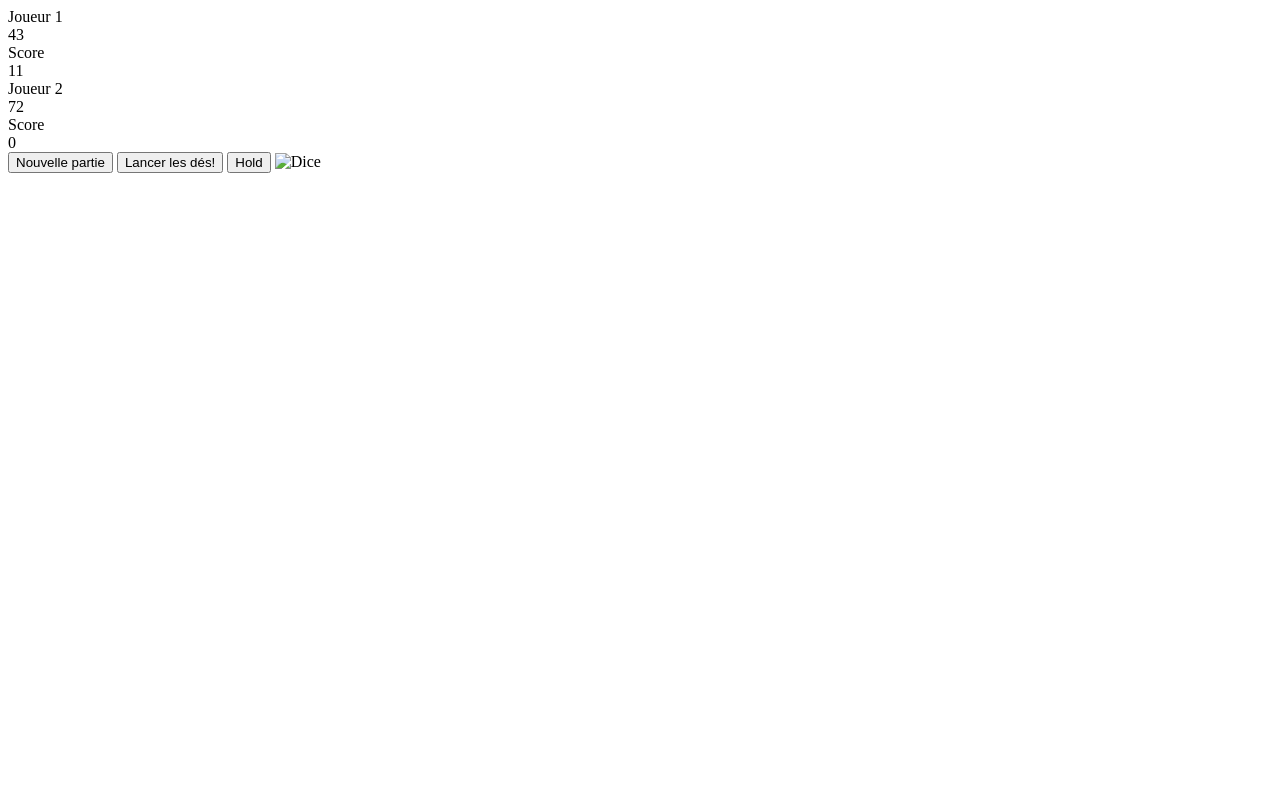
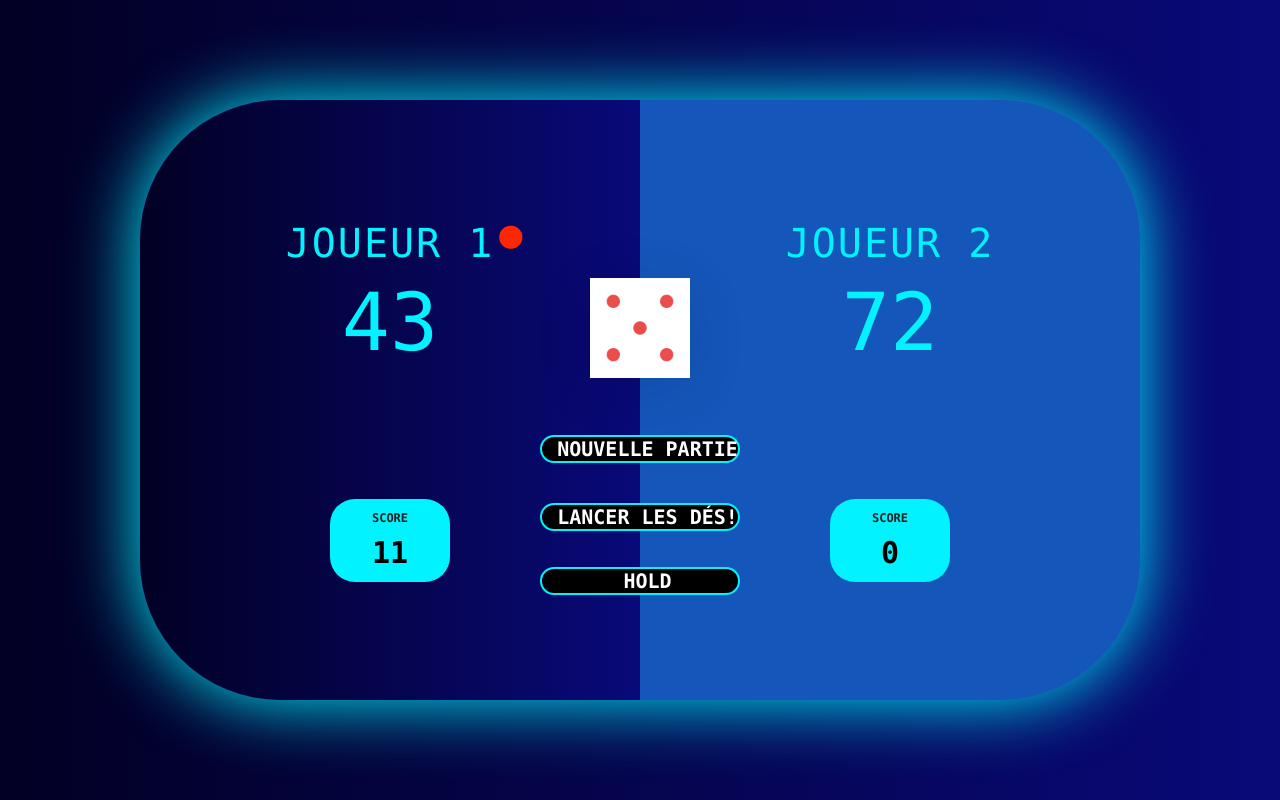
Before and after one commit to Bmalik73/Mon-jeux-de-des-, a plain HTML site: page app.html in a window 1280 px wide. Drawn offline with Linux system fonts and the light colour scheme.

Commit message:
feature/ create my css style

```diff
--- a/app.html
+++ b/app.html
@@ -4,6 +4,7 @@
     <meta charset="UTF-8">
     <meta http-equiv="X-UA-Compatible" content="IE=edge">
     <meta name="viewport" content="width=, initial-scale=1.0">
+    <link type="text/css" rel="stylesheet" href="css/app.css">
     <title>Dice roll game</title>
 </head>
 <body>
@@ -31,7 +32,7 @@
             <button class="btn-roll"><i class="ion-ios-loop"></i>Lancer les dés!</button>
             <button class="btn-hold"><i class="ion-ios-download-outline"></i>Hold</button>
 
-            <img src="dice-5.png" alt="Dice" class="dice">
+            <img src="image/dice-5.png" alt="Dice" class="dice">
         </div>
 </body>
 </html>
--- a/css/app.css
+++ b/css/app.css
@@ -9,3 +9,150 @@
     font-weight: bold;
 
 }
+
+.clearfix::after {
+    content: "";
+    display: table;
+    clear: both;
+}
+
+body {
+    background: rgb(2, 0, 36);
+    background: linear-gradient(90deg, rgba(2, 0, 36, 1) 0%, rgba(9, 9, 121, 1) 100%);
+    font-family: consolas;
+    font-weight: 300;
+    position: relative;
+    height: 100vh;
+    color: rgb(0 243 255);
+}
+
+.wrapper {
+    width: 1000px;
+    position: absolute;
+    top: 50%;
+    left: 50%;
+    transform: translate(-50%, -50%);
+    background-color: rgb(20 86 185);
+    box-shadow: 0px 0px 70px rgb(0 243 255);
+    border-radius: 140px;
+    overflow: hidden;
+}
+
+.player-0-panel,
+.player-1-panel {
+    width: 50%;
+    float: left;
+    height: 600px;
+    padding: 100px;
+}
+
+
+/**********************************************
+*** PLAYERS
+**********************************************/
+
+.player-name {
+    font-size: 40px;
+    text-align: center;
+    text-transform: uppercase;
+    letter-spacing: 2px;
+    font-weight: 100;
+    margin-top: 20px;
+    margin-bottom: 10px;
+    position: relative;
+}
+
+.player-score {
+    text-align: center;
+    font-size: 80px;
+    font-weight: 100;
+    color: rgb(0 243 255);
+    margin-bottom: 130px;
+}
+
+.active {     background: rgb(2, 0, 36);
+    background: linear-gradient(90deg, rgba(2, 0, 36, 1) 0%, rgba(9, 9, 121, 1) 100%);
+}
+.active .player-name { font-weight: 300; }
+
+.active .player-name::after {
+    content: "\2022";
+    font-size: 80px;
+    position: absolute;
+    color: rgb(255, 38, 0);
+    top: -27px;
+    right: 3px;
+}
+
+.player-current-box {
+    background-color: rgb(0 243 255);
+    border-radius: 25px;
+    color: rgb(0, 0, 0);
+    width: 40%;
+    margin: 0 auto;
+    padding: 12px;
+    text-align: center;
+}
+
+.player-current-label {
+    text-transform: uppercase;
+    margin-bottom: 10px;
+    font-size: 12px;
+    color: #222;
+}
+
+.player-current-score {
+    font-size: 30px;
+}
+
+button {
+    position: absolute;
+    width: 200px;
+    left: 50%;
+    transform: translateX(-50%);
+    color: rgb(255, 255, 255);
+    background: none;
+    background-color: rgb(0, 0, 0);
+    border-radius: 15px;
+    font-family: consolas;
+    font-size: 20px;
+    text-transform: uppercase;
+    cursor: pointer;
+    font-weight: bold;
+    transition: background-color 0.3s, color 0.3s;
+    border: solid 2px rgb(0 243 255);
+}
+
+button:hover { font-weight: 600; }
+button:hover i { margin-right: 20px; }
+
+button:focus {
+    outline: none;
+}
+
+i {
+    color: #EB4D4D;
+    display: inline-block;
+    margin-right: 15px;
+    font-size: 32px;
+    line-height: 1;
+    vertical-align: text-top;
+    margin-top: -4px;
+    transition: margin 0.3s;
+}
+
+.btn-new { top: 335px;}
+.btn-roll { top: 403px;}
+.btn-hold { top: 467px;}
+
+.dice {
+    position: absolute;
+    left: 50%;
+    top: 178px;
+    transform: translateX(-50%);
+    height: 100px;
+    box-shadow: 0px 10px 60px rgba(0, 0, 0, 0.10);
+}
+
+.winner { background-color: #f7f7f7; }
+.winner .player-name { font-weight: 300; color: #EB4D4D; }
```
